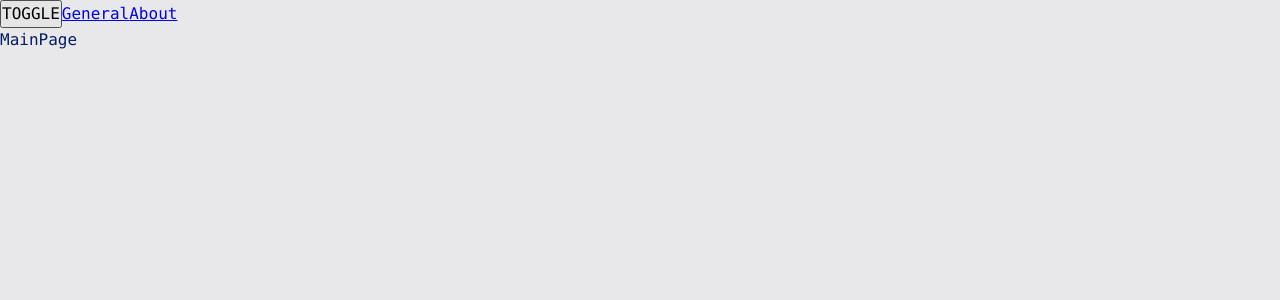
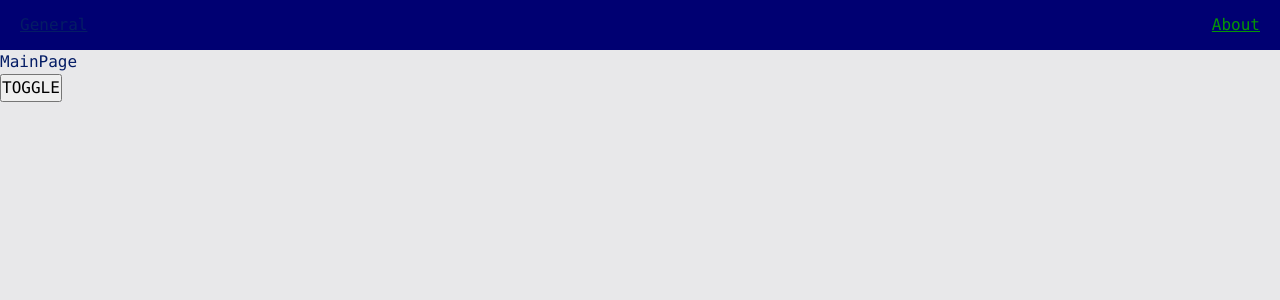
Before and after one commit to ghumash/Blog, a React app: page / in a window 1280 px wide. Shown: the top 300 px of the page. Built offline with nearby package versions, Linux system fonts and the light colour scheme.

Commit message:
Added Navbar widget and Link ui component

```diff
--- a/src/app/App.tsx
+++ b/src/app/App.tsx
@@ -1,8 +1,8 @@
-import {Link} from "react-router-dom"
 import "./styles/index.scss"
 import {useTheme} from "app/providers/ThemeProvider";
 import {classNames} from "shared/lib/classNames/classNames";
 import {AppRouter} from "app/providers/router";
+import {Navbar} from "widgets/Navbar";
 
 
 
@@ -10,10 +10,9 @@
   const { theme, toggleTheme } = useTheme()
   return (
     <div className={classNames('app', {}, [theme])}>
+      <Navbar/>
+      <AppRouter/>
       <button onClick={toggleTheme}>TOGGLE</button>
-      <Link to={'/'}>General</Link>
-      <Link to={'/about'}>About</Link>
-      <AppRouter/>
     </div>
   )
 }
--- a/src/app/styles/themes/dark.scss
+++ b/src/app/styles/themes/dark.scss
@@ -1,5 +1,10 @@
 .app.dark {
   --bg-color: #000072;
+  --inverted-bg-color: #e8e8ea;
+
   --primary-color: #049604;
   --secondary-color: #04ff04;
+
+  --inverted-primary-color: #041c65;
+  --inverted-secondary-color: #0449e8;
 }
--- a/src/app/styles/themes/light.scss
+++ b/src/app/styles/themes/light.scss
@@ -1,5 +1,10 @@
 .app.light {
   --bg-color: #e8e8ea;
+  --inverted-bg-color: #000072;
+
   --primary-color: #041c65;
   --secondary-color: #0449e8;
+
+  --inverted-primary-color: #049604;
+  --inverted-secondary-color: #04ff04;
 }
--- a/src/app/styles/variables/globals.scss
+++ b/src/app/styles/variables/globals.scss
@@ -9,4 +9,6 @@
   --font-line-l: 32px;
   --font-l: var(--font-size-l) / var(--font-line-l) var(--font-family-main);
 
+  --navbar-height: 50px
+
 }
--- a/src/pages/AboutPage/ui/AboutPage.tsx
+++ b/src/pages/AboutPage/ui/AboutPage.tsx
@@ -1,8 +1,8 @@
-import classes from "./AboutPage.module.scss"
+import cls from "./AboutPage.module.scss"
 
 const AboutPage = () => {
   return (
-    <div className={classes.root}>
+    <div className={cls.root}>
       <div>AboutPage</div>
     </div>
   )
--- a/src/pages/MainPage/ui/MainPage.tsx
+++ b/src/pages/MainPage/ui/MainPage.tsx
@@ -1,8 +1,8 @@
-import classes from "./MainPage.module.scss"
+import cls from "./MainPage.module.scss"
 
 const MainPage = () => {
   return (
-    <div className={classes.root}>
+    <div className={cls.root}>
       <div>MainPage</div>
     </div>
   )
--- a/src/shared/lib/classNames/classNames.ts
+++ b/src/shared/lib/classNames/classNames.ts
@@ -1,9 +1,9 @@
 type Mods = Record<string, boolean | string>
 
-export function classNames(cls: string, mods: Mods, additional: string[]): string {
+export function classNames(cls: string, mods: Mods = {}, additional: string[] = []): string {
     return [
       cls,
-      ...additional,
+      ...additional.filter(Boolean),
       ...Object.entries(mods)
         .filter(([className, value]) => Boolean(value))
         .map(([className]) => className)
--- /dev/null
+++ b/src/shared/ui/AppLink/AppLink.module.scss
@@ -0,0 +1,11 @@
+.AppLink {
+  color: var(--primary-color);
+}
+
+.primary {
+  color: var(--primary-color);
+}
+
+.inverted {
+  color: var(--inverted-primary-color);
+}
--- /dev/null
+++ b/src/shared/ui/AppLink/index.tsx
@@ -0,0 +1,28 @@
+import cls from "./AppLink.module.scss"
+import {classNames} from "shared/lib/classNames/classNames";
+import {Link, LinkProps} from "react-router-dom";
+import {FC} from "react";
+
+export enum AppLinkTheme {
+  PRIMARY = 'primary',
+  INVERTED = 'inverted',
+}
+
+interface AppLinkProps extends LinkProps {
+  className?: string
+  theme?: AppLinkTheme
+}
+
+export const AppLink: FC<AppLinkProps> = (props) => {
+  const {to, className, children, theme = AppLinkTheme.PRIMARY, ...otherProps} = props
+
+  return (
+    <Link
+      className={classNames(cls.AppLink, {}, [className, cls[theme]])}
+      to={to}
+      {...otherProps}
+    >
+      {children}
+    </Link>
+  )
+}
--- /dev/null
+++ b/src/widgets/Navbar/index.ts
@@ -0,0 +1 @@
+export {Navbar} from './ui/Navbar'
--- /dev/null
+++ b/src/widgets/Navbar/ui/Navbar.module.scss
@@ -0,0 +1,16 @@
+.Navbar {
+  width: 100%;
+  height: var(--navbar-height);
+  background: var(--inverted-bg-color);
+  display: flex;
+  align-items: center;
+  padding: 20px;
+}
+
+.links {
+  margin-left: auto;
+}
+
+.mainLink {
+  margin-right: 15px;
+}
--- /dev/null
+++ b/src/widgets/Navbar/ui/Navbar.tsx
@@ -0,0 +1,26 @@
+import cls from "./Navbar.module.scss"
+import {classNames} from "shared/lib/classNames/classNames";
+import {AppLink, AppLinkTheme} from "shared/ui/AppLink";
+
+interface NavbarProps {
+  className?: string
+}
+
+export const Navbar = ({className}: NavbarProps) => {
+  return (
+    <div className={classNames(cls.Navbar, {}, [className])}>
+      <AppLink
+        className={cls.mainLink}
+        to={'/'}
+        theme={AppLinkTheme.PRIMARY}
+      >
+        General
+      </AppLink>
+      <div className={cls.links}>
+        <AppLink to={'/about'} theme={AppLinkTheme.INVERTED}>
+          About
+        </AppLink>
+      </div>
+    </div>
+  )
+}
```
